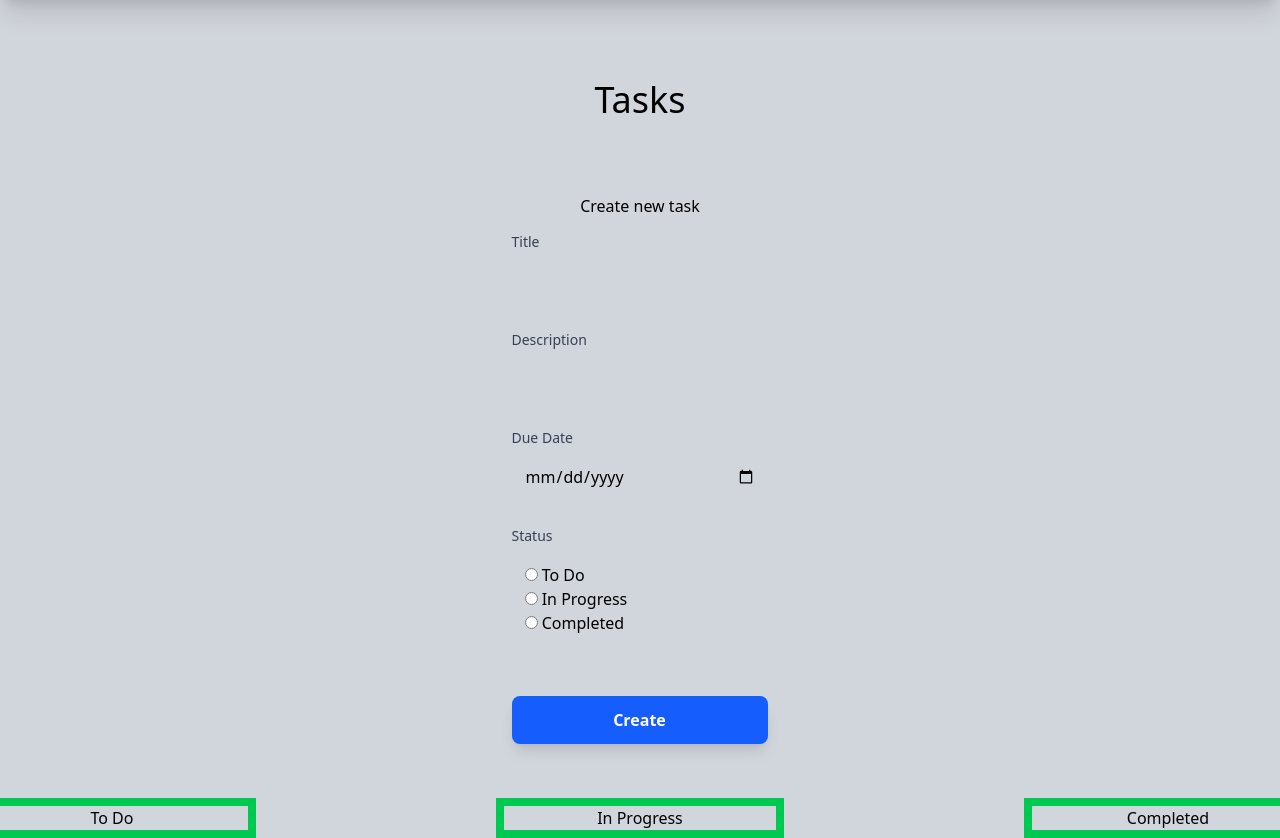
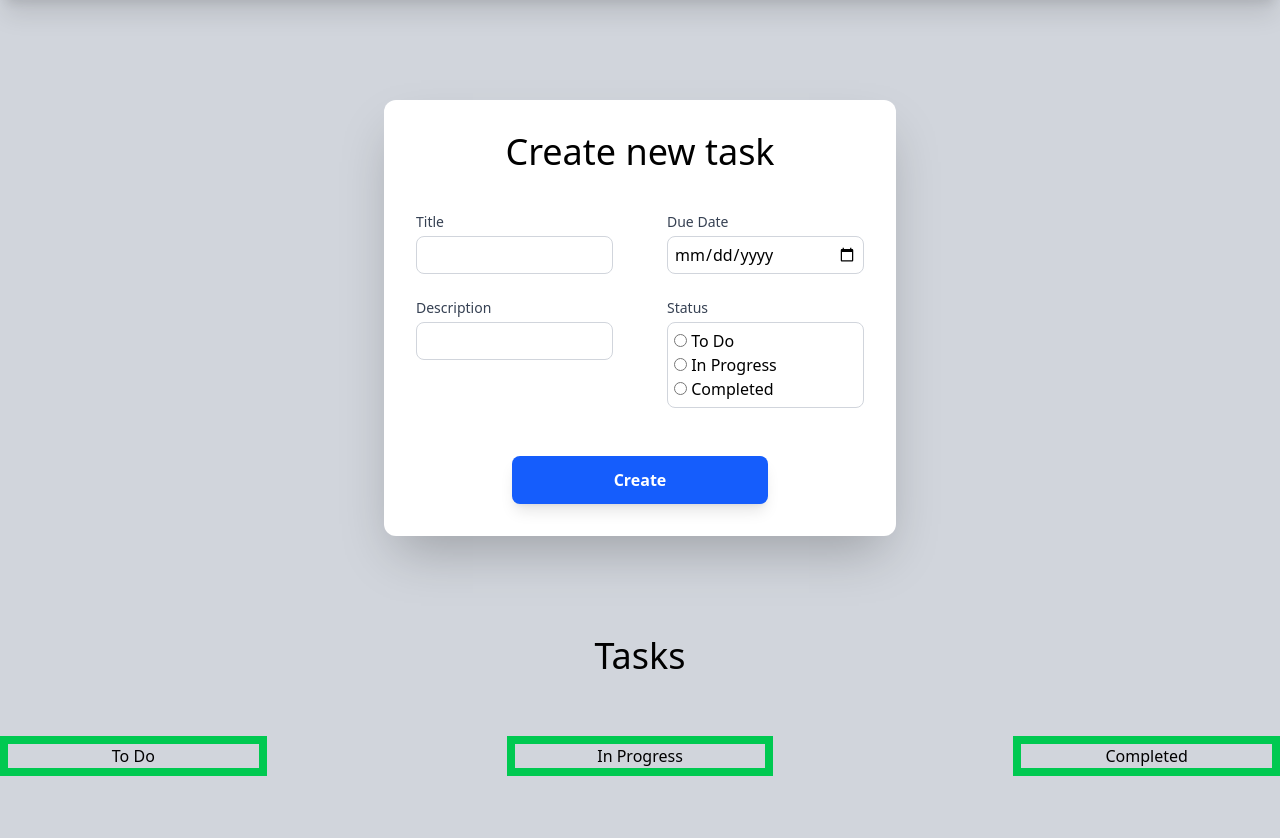
Before and after one commit to tsvetkovivan365-code/flask_task_app, a Flask app: page /dashboard in a window 1280 px wide. Shown: the part 64-902 px from the top of the page. After the commit the page ends 840 px from the top, so only its background shows below. Run offline with Flask 3, Linux system fonts and the light colour scheme; the visitor is signed in with stand-in values (Sample User, id 1); data that the repository does not hold is empty.

Commit message:
Restyling create task form

```diff
--- a/static/css/main.css
+++ b/static/css/main.css
@@ -238,6 +238,9 @@
   .mx-auto {
     margin-inline: auto;
   }
+  .my-25 {
+    margin-block: calc(var(--spacing) * 25);
+  }
   .mt-6 {
     margin-top: calc(var(--spacing) * 6);
   }
@@ -274,6 +277,9 @@
   .mb-9 {
     margin-bottom: calc(var(--spacing) * 9);
   }
+  .mb-10 {
+    margin-bottom: calc(var(--spacing) * 10);
+  }
   .mb-15 {
     margin-bottom: calc(var(--spacing) * 15);
   }
@@ -282,6 +288,9 @@
   }
   .flex {
     display: flex;
+  }
+  .grid {
+    display: grid;
   }
   .hidden {
     display: none;
@@ -292,14 +301,32 @@
   .table {
     display: table;
   }
+  .h-9 {
+    height: calc(var(--spacing) * 9);
+  }
   .h-16 {
     height: calc(var(--spacing) * 16);
   }
   .h-20 {
     height: calc(var(--spacing) * 20);
   }
+  .h-21 {
+    height: calc(var(--spacing) * 21);
+  }
+  .h-22 {
+    height: calc(var(--spacing) * 22);
+  }
+  .h-90 {
+    height: calc(var(--spacing) * 90);
+  }
   .h-auto {
     height: auto;
+  }
+  .h-fit {
+    height: fit-content;
+  }
+  .h-full {
+    height: 100%;
   }
   .h-max {
     height: max-content;
@@ -364,6 +391,9 @@
   .resize {
     resize: both;
   }
+  .grid-cols-2 {
+    grid-template-columns: repeat(2, minmax(0, 1fr));
+  }
   .flex-col {
     flex-direction: column;
   }
@@ -391,6 +421,18 @@
       margin-block-start: calc(calc(var(--spacing) * 2) * var(--tw-space-y-reverse));
       margin-block-end: calc(calc(var(--spacing) * 2) * calc(1 - var(--tw-space-y-reverse)));
     }
+  }
+  .gap-x-3 {
+    column-gap: calc(var(--spacing) * 3);
+  }
+  .gap-x-3\.5 {
+    column-gap: calc(var(--spacing) * 3.5);
+  }
+  .gap-x-13 {
+    column-gap: calc(var(--spacing) * 13);
+  }
+  .gap-x-13\.5 {
+    column-gap: calc(var(--spacing) * 13.5);
   }
   .gap-x-15 {
     column-gap: calc(var(--spacing) * 15);
@@ -474,11 +516,20 @@
   .bg-white {
     background-color: var(--color-white);
   }
+  .p-1 {
+    padding: calc(var(--spacing) * 1);
+  }
+  .p-1\.5 {
+    padding: calc(var(--spacing) * 1.5);
+  }
   .p-3 {
     padding: calc(var(--spacing) * 3);
   }
   .p-8 {
     padding: calc(var(--spacing) * 8);
+  }
+  .p-9 {
+    padding: calc(var(--spacing) * 9);
   }
   .px-4 {
     padding-inline: calc(var(--spacing) * 4);
@@ -494,6 +545,12 @@
   }
   .py-59 {
     padding-block: calc(var(--spacing) * 59);
+  }
+  .pb-7 {
+    padding-bottom: calc(var(--spacing) * 7);
+  }
+  .pb-10 {
+    padding-bottom: calc(var(--spacing) * 10);
   }
   .text-center {
     text-align: center;
--- a/templates/dashboard.html
+++ b/templates/dashboard.html
@@ -1,27 +1,37 @@
 {% extends "navbar.html" %}
 {% block body %}
-<section class='flex flex-col items-center gap-y-3.5 mt-20'>
-    <h2 class='text-center text-4xl mb-15'>Tasks</h2>
-    <h3 class='text-center'>Create new task</h3>
-    <form method='post'>
+<section>
+    <section class='bg-white p-8 rounded-xl shadow-2xl mx-auto max-w-lg my-25'>
+        <h2 class='text-center text-4xl mb-10'>Create new task</h2>
+        <form method='post' class='flex flex-col items-center'>
+            <section class='grid grid-cols-2 gap-x-13.5'>
                 {{ form.csrf_token }}
+                <section>
                     {{ form.title.label(class="block text-sm font-medium text-gray-700 mb-1") }}
-        {{ form.title(class="w-full p-3 border border-gray-300 rounded-lg focus:outline-none focus:ring-2 focus:ring-blue-500 mb-6") }}
+                    {{ form.title(class="w-full p-1.5 border border-gray-300 rounded-lg focus:outline-none focus:ring-2 focus:ring-blue-500 mb-6") }}
                     {{ form.description.label(class="block text-sm font-medium text-gray-700 mb-1") }}
-        {{ form.description(class="w-full p-3 border border-gray-300 rounded-lg focus:outline-none focus:ring-2 focus:ring-blue-500 mb-6") }}
+                    {{ form.description(class="w-full p-1.5 border border-gray-300 rounded-lg focus:outline-none focus:ring-2 focus:ring-blue-500 mb-6") }}
+                </section>
+                <section>
                     {{ form.due_date.label(class="block text-sm font-medium text-gray-700 mb-1") }}
-        {{ form.due_date(class="w-full p-3 border border-gray-300 rounded-lg focus:outline-none focus:ring-2 focus:ring-blue-500 mb-6") }}
+                    {{ form.due_date(class="w-full p-1.5 border border-gray-300 rounded-lg focus:outline-none focus:ring-2 focus:ring-blue-500 mb-6") }}
                     {{ form.status.label(class="block text-sm font-medium text-gray-700 mb-1") }}
-        {{ form.status(class="w-full p-3 border border-gray-300 rounded-lg focus:outline-none focus:ring-2 focus:ring-blue-500 mb-6") }}
-
+                    {{ form.status(class="w-full p-1.5 border border-gray-300 rounded-lg focus:outline-none focus:ring-2 focus:ring-blue-500 mb-6") }}
+                </section>
+            </section>
             <button type='submit' class='w-3xs bg-blue-600 hover:bg-blue-700 text-white font-bold py-3 px-4 rounded-lg transition duration-200 shadow-lg mt-6'>Create</button>
         </form>
-    <section class='flex gap-60 mt-10'>
+    </section>
+
+
+    <h3 class='text-center text-4xl mb-15'>Tasks</h3>
+
+    <section class='flex gap-60 mt-10 pb-10'>
         <section class='border-green-500 border-8 w-2xs h-auto'>
             <h3 class='text-center'>To Do</h3>
             {% for task in tasks%}
                 {% if task.status == 'To Do' %}
-                    <li>{{task.title}}</li>
+                    <li class=''>{{task.title}}</li>
                 {% endif %}
             {% endfor %}
         </section>
```
Lines whose indentation alone changed are shown as unchanged.
